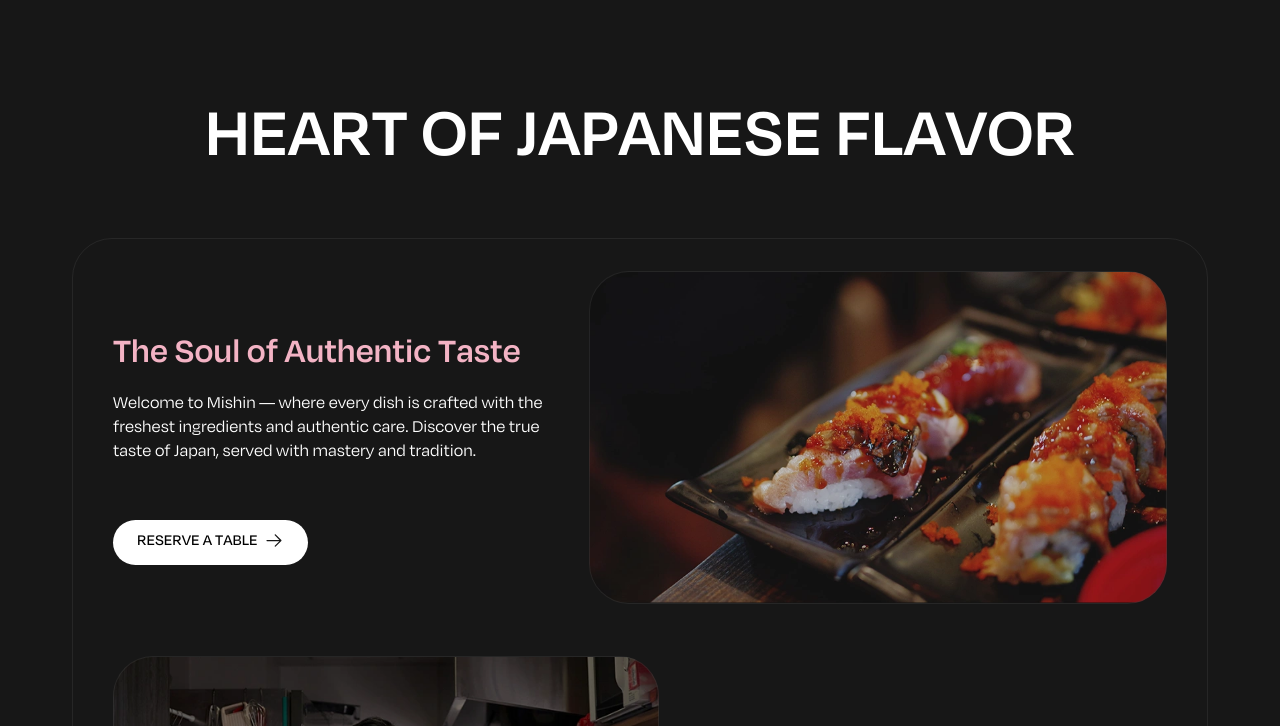
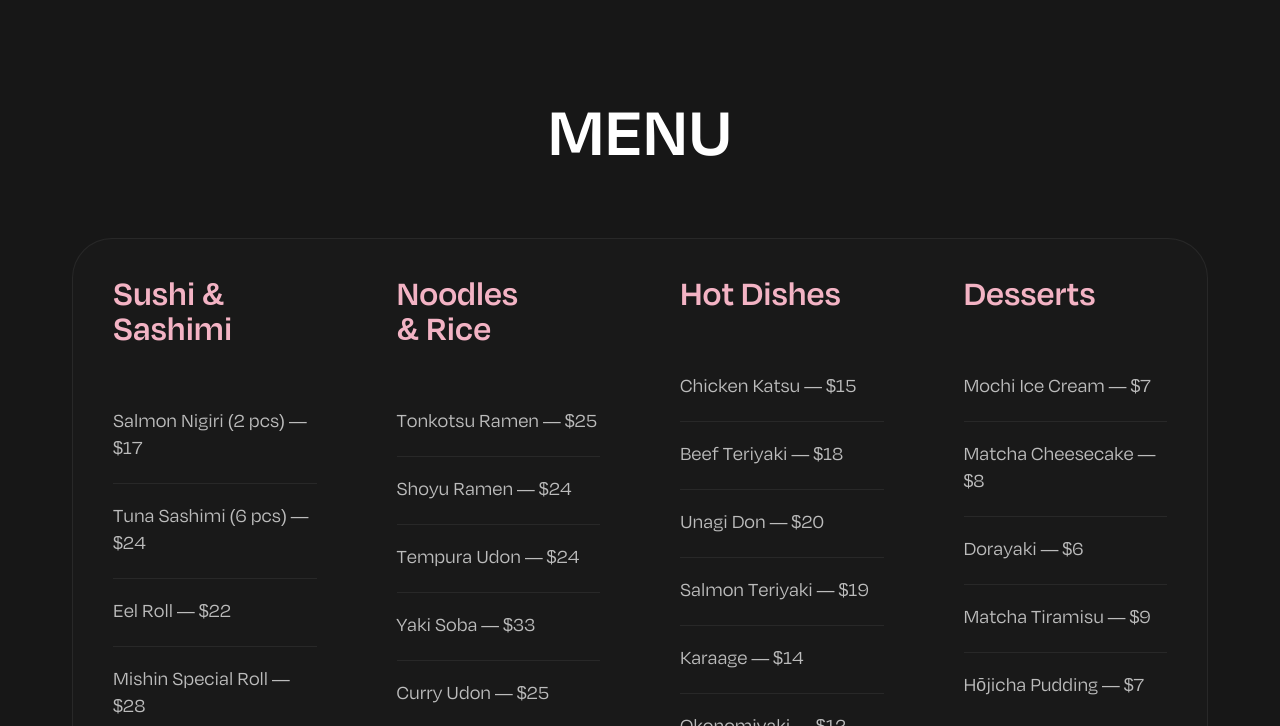
Before and after one commit to dee-diaz/restaurant-page, a website built with webpack: page src/index.html in a window 1280 px wide. Both pictures are taken after a click on the button "MENU". Shown: the part 73-799 px from the top of the page. Built offline with nearby package versions, Linux system fonts and the light colour scheme.

Commit message:
Add menu tab

```diff
--- a/src/components/Nav.js
+++ b/src/components/Nav.js
@@ -1,20 +1,25 @@
+import { createMenu } from "../pages/menu";
+import createHome from "../pages/home";
+import { createReservations } from "../pages/reservations";
+
 class Nav {
   constructor(tabs) {
     this.tabs = tabs;
     this.currentTab = tabs[0];
     this._createNav();
-    this._cache = { tabs: document.querySelectorAll(".nav-link") };
+    this._cache = {
+      tabs: document.querySelectorAll(".nav-link"),
+    };
     this._renderActiveTab();
     this._bindEvents();
   }
-
 
   _createNav() {
     const navEl = document.querySelector("nav");
     const navList = document.createElement("ul");
     navList.className = "nav-links";
 
-    this.tabs.forEach(tab => {
+    this.tabs.forEach((tab) => {
       const navItem = document.createElement("li");
       const navBtn = document.createElement("button");
       navBtn.className = "nav-link";
@@ -34,12 +39,25 @@ class Nav {
   switchTab(e) {
     if (!e.target.classList.contains("nav-link")) return;
     this.currentTab = e.target.getAttribute("data-tab");
-    this._cache.tabs.forEach(tab => tab.classList.remove("active"));
+    this._cache.tabs.forEach((tab) => tab.classList.remove("active"));
     this._renderActiveTab();
+
+    const container = document.querySelector(".container");
+    container.innerHTML = "";
+
+    if (this.currentTab === this.tabs[0]) {
+      createHome();
+    } else if (this.currentTab === this.tabs[1]) {
+      createMenu();
+    } else {
+      createReservations();
+    }
   }
 
   _renderActiveTab() {
-    const activeButton = document.querySelector(`[data-tab="${this.currentTab}"]`);
+    const activeButton = document.querySelector(
+      `[data-tab="${this.currentTab}"]`
+    );
     activeButton?.classList.add("active");
   }
 }
--- a/src/index.html
+++ b/src/index.html
@@ -11,6 +11,5 @@
     </header>
     <div id="content">
     </div>
-    <footer></footer>
   </body>
 </html>
--- a/src/pages/menu.js
+++ b/src/pages/menu.js
@@ -1 +1,70 @@
-import Nav from "../components/Nav";
+export function createMenu() {
+  const container = document.querySelector(".container");
+  const h1 = document.querySelector("h1");
+  h1.textContent = "Menu";
+
+  const col1 = createList("Sushi & Sashimi", [
+    "Salmon Nigiri (2 pcs) — $17",
+    "Tuna Sashimi (6 pcs) — $24",
+    "Eel Roll — $22",
+    "Mishin Special Roll — $28",
+    "Dragon Roll — $36",
+    "Caterpillar Roll — $44",
+    "Volcano Roll — $47",
+  ]);
+
+  const col2 = createList("Noodles & Rice", [
+    "Tonkotsu Ramen — $25",
+    "Shoyu Ramen — $24",
+    "Tempura Udon — $24",
+    "Yaki Soba — $33",
+    "Curry Udon — $25",
+    "Chahan (Fried Rice) — $12",
+    "Gyudon — $16",
+    "Katsu Curry Rice — $28",
+  ]);
+
+  const col3 = createList("Hot Dishes", [
+    "Chicken Katsu — $15",
+    "Beef Teriyaki — $18",
+    "Unagi Don — $20",
+    "Salmon Teriyaki — $19",
+    "Karaage — $14",
+    "Okonomiyaki — $12",
+    "Shogayaki (Ginger pork sauté) — $16",
+  ]);
+
+  const col4 = createList("Desserts", [
+    "Mochi Ice Cream — $7",
+    "Matcha Cheesecake — $8",
+    "Dorayaki — $6",
+    "Matcha Tiramisu — $9",
+    "Hōjicha Pudding — $7",
+  ]);
+
+  container.appendChild(col1);
+  container.appendChild(col2);
+  container.appendChild(col3);
+  container.appendChild(col4);
+}
+
+function createList(listTitle, listItemsArr) {
+  const col = document.createElement("div");
+  col.className = "column";
+  const h2 = document.createElement("h2");
+  h2.textContent = listTitle;
+  const list = document.createElement("ul");
+  list.className = "menu-list";
+
+  listItemsArr.forEach((item) => {
+    const li = document.createElement("li");
+    li.className = "menu-list-item";
+    li.textContent = item;
+    list.appendChild(li);
+  });
+
+  col.appendChild(h2);
+  col.appendChild(list);
+
+  return col;
+}
--- a/src/pages/reservations.js
+++ b/src/pages/reservations.js
@@ -1 +1,5 @@
-import Nav from "../components/Nav";
+export function createReservations() {
+  const container = document.querySelector(".container");
+  const h1 = document.querySelector("h1");
+  h1.textContent = "Reservations";
+}
--- a/src/style.css
+++ b/src/style.css
@@ -194,10 +194,16 @@ header {
 }
 
 .container {
+  background-color: var(--clr-bg-secondary);
   width: 100%;
   margin-inline: auto;
   border-radius: var(--rounded-24);
   border: 1px solid var(--clr-border);
+}
+
+.container:has(.menu-list) {
+  display: flex;
+  flex-direction: column;
 }
 
 h1 {
@@ -289,18 +295,53 @@ h3 {
   width: 100%;
   background-repeat: no-repeat;
   background-size: cover;
-  background-position: right;
   height: 20.8rem;
 }
 
 .top-img {
+  background-position: right;
   background-image: url("./assets/img/sushi.webp");
 }
 
 .bottom-img {
   cursor: pointer;
   background-image: url("./assets/img/chef.webp");
+  background-position: center;
 }
+
+.column {
+  flex: 1;
+  display: flex;
+  flex-direction: column;
+  gap: 1.5rem;
+  padding: 2rem;
+
+  &:not(:last-child) {
+    padding-bottom: 0;
+  }
+
+  h2 {
+    margin: 0;
+  }
+}
+
+.menu-list {
+  padding: 0;
+  margin: 0;
+  display: flex;
+  flex-direction: column;
+}
+
+.menu-list-item {
+  font-size: clamp(1rem, 0.9288rem + 0.3165vw, 1.125rem);
+  color: #BCBCBC;
+  padding-block: 1.25rem;
+
+  &:not(:last-child) {
+    border-bottom: 1px solid var(--clr-border);
+  }
+}
+
 
 @media (min-width: 992px) {
   #content {
@@ -321,7 +362,12 @@ h3 {
   }
 
   .container {
+    min-height: 48.8rem;
     border-radius: var(--rounded-40);
+  }
+
+  .container:has(.menu-list) {
+    flex-direction: row;
   }
 
   .top-container {
@@ -354,6 +400,11 @@ h3 {
     height: 20.8rem;
     background-position: center;
   }
+
+  .column {
+    gap: 2.5rem;
+    padding: 2.5rem;
+  }
 }
 
 @media (min-width: 1440px) {
```
